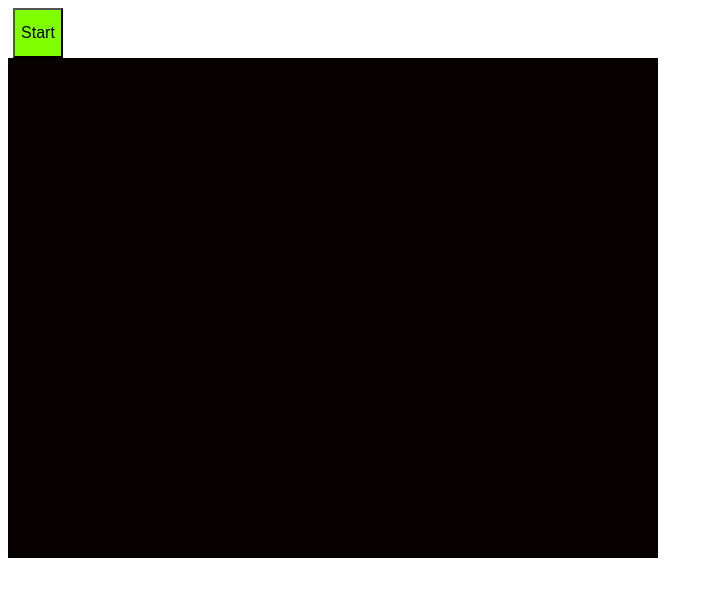
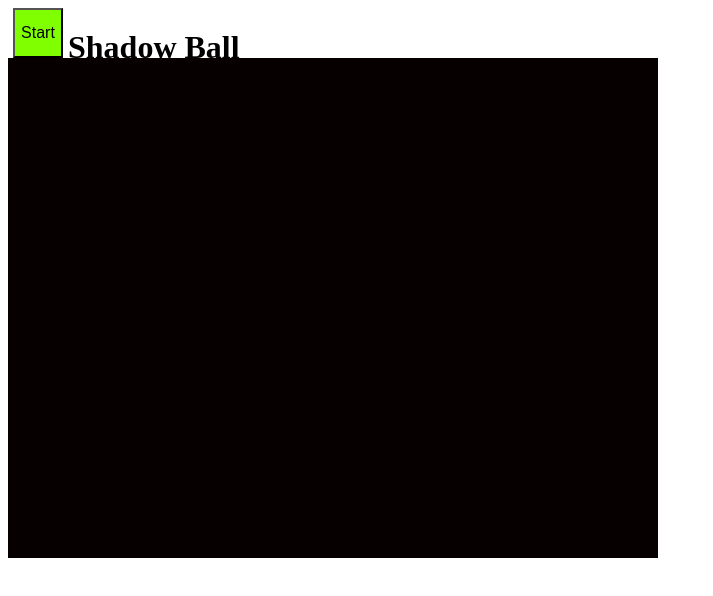
Before and after one commit to BenRomeroArg/shadowBall, a plain HTML site: page ShadowBall.html in a window 1280 px wide. Shown: the whole page, without its empty margins (0-713 px from the left). Drawn offline with Linux system fonts and the light colour scheme.

Commit message:
htmlConfig

```diff
--- a/ShadowBall.html
+++ b/ShadowBall.html
@@ -1,13 +1,18 @@
 <!DOCTYPE html>
-<html>
+<html lang="en">
 <head>
-    <meta charset="utf-8" />
+    <meta charset="UTF-8">
+    <meta http-equiv="X-UA-Compatible" content="IE=edge">
+    <meta name="viewport" content="width=device-width, initial-scale=1.0">
     <title>ShadowBall</title>
     <style>
         *{
             box-sizing: border-box;
         }
-    	body{ padding: 0; margin: 2; }
+    	body{ padding: 0; margin: 1; }
+        .contenedor{
+            margin-top: 5px;
+        }
         #myCanvas { background: rgb(7, 0, 0); display: block; margin: 0; top:0px;}
         @media (max-width:500px) {
             #myCanvas{
@@ -51,13 +56,26 @@
             font-size: medium;
             color: black;
         }
+        #titulo{
+            position: absolute;
+            align-content:space-between;
+            align-items: center;
+            margin-left: 60px;
+        }
+        #titulo:hover{
+
+            box-shadow: inset 15px 15px 15px rgba(12, 233, 12, 0.333);
+        }
     </style>
 </head>
 <body>
-    <button id="inicio" onclick="newGame()">Start</button>
-    <canvas id="myCanvas" width="650" height="500"></canvas>
-    <span id ="hit"></span>
-    <span id ="danger"></span>
+    <div class="contenedor">
+        <h1 id="titulo">Shadow Ball</h1>
+        <button id="inicio" onclick="newGame()">Start</button>
+        <canvas id="myCanvas" width="650" height="500"></canvas>
+        <span id ="hit"></span>
+        <span id ="danger"></span>
+    </div>
     <script src="app.js"></script>
 
 </body>
```
